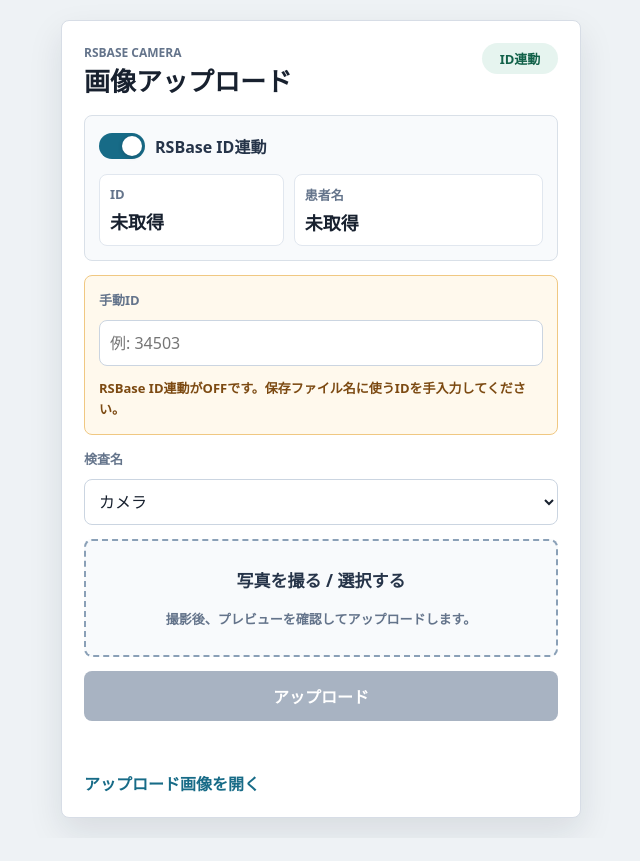
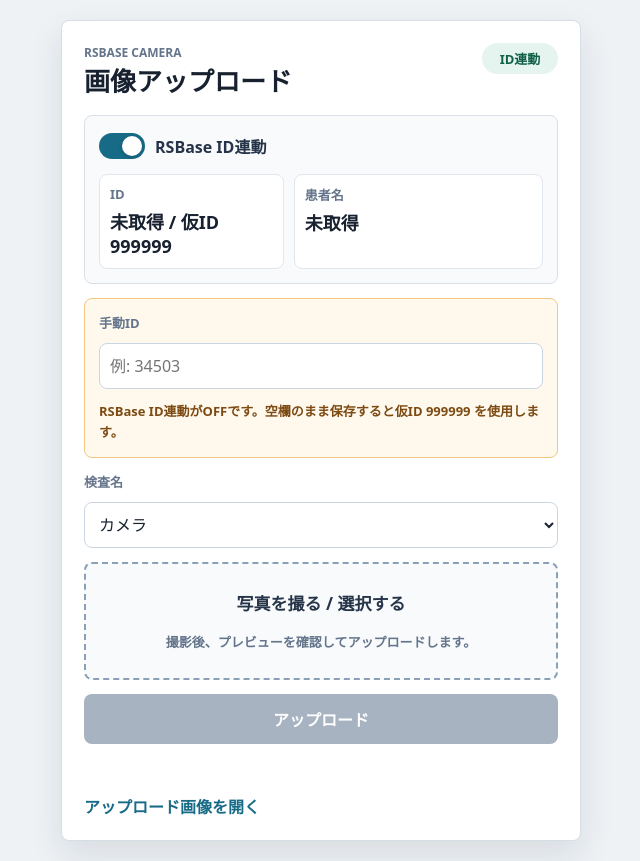
Before and after one commit to YUKI-ENT/WebCamera, a Flask app: page / in a window 1280 px wide. Shown: the whole page, without its empty margins (319-959 px from the left). Before the commit the page ends 830 px from the top, so only its background shows below. Run offline with Flask 3, Linux system fonts and the light colour scheme.

Commit message:
仮ID設定

```diff
--- a/app.py
+++ b/app.py
@@ -27,6 +27,7 @@ DEFAULT_CONFIG = {
     'allowed_extensions': ['jpg', 'jpeg', 'png', 'webp', 'gif'],
     'thept_path': r'C:\common\thept.txt',
     'exam_names': ['カメラ'],
+    'provisional_id': '999999',
 }
 
 
@@ -64,6 +65,7 @@ def save_config(config: dict) -> None:
     clean_config['max_upload_mb'] = int(clean_config['max_upload_mb'])
     clean_config['upload_dir'] = str(clean_config['upload_dir'])
     clean_config['thept_path'] = str(clean_config['thept_path'])
+    clean_config['provisional_id'] = str(clean_config['provisional_id']).strip() or DEFAULT_CONFIG['provisional_id']
     clean_config['allowed_extensions'] = [
         extension.lower().lstrip('.') for extension in clean_list(clean_config['allowed_extensions'])
     ]
@@ -85,6 +87,7 @@ def normalize_config(config: dict | None = None) -> dict:
     }
     normalized['exam_names'] = clean_list(normalized['exam_names']) or DEFAULT_CONFIG['exam_names']
     normalized['thept_path'] = str(normalized['thept_path'])
+    normalized['provisional_id'] = str(normalized['provisional_id']).strip() or DEFAULT_CONFIG['provisional_id']
 
     upload_dir = Path(normalized['upload_dir'])
     normalized['upload_dir'] = upload_dir if upload_dir.is_absolute() else APP_DIR / upload_dir
@@ -189,7 +192,10 @@ def create_app(config: dict | None = None, on_event=None) -> Flask:
 
     @app.get('/settings')
     def settings():
-        return jsonify({'exam_names': server_config['exam_names']})
+        return jsonify({
+            'exam_names': server_config['exam_names'],
+            'provisional_id': server_config['provisional_id'],
+        })
 
     @app.get('/patient')
     def patient():
@@ -211,15 +217,18 @@ def create_app(config: dict | None = None, on_event=None) -> Flask:
         if exam_name not in server_config['exam_names']:
             return jsonify({'error': '未登録の検査名です。'}), 400
 
+        used_provisional = False
         if use_rsbase:
             patient_info = parse_thept(server_config['thept_path'])
             patient_id = patient_info['id'] if patient_info['available'] else ''
             if not patient_id:
-                return jsonify({'error': patient_info['error'] or 'RSBase ID を取得できません。'}), 400
+                patient_id = server_config['provisional_id']
+                used_provisional = True
         else:
             patient_id = request.form.get('manual_id', '').strip()
             if not patient_id:
-                return jsonify({'error': '手動IDを入力してください。'}), 400
+                patient_id = server_config['provisional_id']
+                used_provisional = True
 
         filename = create_rsbase_filename(upload_dir, patient_id, exam_name, extension)
         save_path = upload_dir / filename
@@ -231,6 +240,8 @@ def create_app(config: dict | None = None, on_event=None) -> Flask:
                 'message': 'アップロードしました。',
                 'filename': filename,
                 'url': f'/uploads/{filename}',
+                'used_provisional_id': used_provisional,
+                'patient_id': patient_id,
             }
         )
 
--- a/static/app.js
+++ b/static/app.js
@@ -11,16 +11,21 @@ const linkedPatientId = document.querySelector("#linkedPatientId");
 const linkedPatientName = document.querySelector("#linkedPatientName");
 const examName = document.querySelector("#examName");
 const modeBadge = document.querySelector("#modeBadge");
+const manualHint = document.querySelector("#manualHint");
 
 let currentPatient = { id: "", name: "", available: false };
+let provisionalId = "999999";
 
 function updateManualMode() {
   const linked = useRsbase.checked;
   manualIdField.hidden = linked;
   manualId.disabled = linked;
-  manualId.required = !linked;
+  manualId.required = false;
   modeBadge.textContent = linked ? "ID連動" : "手動ID";
   modeBadge.classList.toggle("manual", !linked);
+  if (manualHint) {
+    manualHint.textContent = `RSBase ID連動がOFFです。空欄のまま保存すると仮ID ${provisionalId} を使用します。`;
+  }
   if (linked) {
     manualId.value = "";
   }
@@ -31,6 +36,8 @@ async function loadSettings() {
     const response = await fetch("/settings");
     const settings = await response.json();
     const names = settings.exam_names && settings.exam_names.length ? settings.exam_names : ["カメラ"];
+    provisionalId = settings.provisional_id || "999999";
+    updateManualMode();
     examName.replaceChildren(
       ...names.map((name) => {
         const option = document.createElement("option");
@@ -55,7 +62,7 @@ async function refreshPatient() {
     currentPatient = { id: "", name: "", available: false, error: "通信できません。" };
   }
 
-  linkedPatientId.textContent = currentPatient.id || "未取得";
+  linkedPatientId.textContent = currentPatient.id || `未取得 / 仮ID ${provisionalId}`;
   linkedPatientName.textContent = currentPatient.name || "未取得";
   linkedPatientId.classList.toggle("muted", !currentPatient.id);
   linkedPatientName.classList.toggle("muted", !currentPatient.name);
@@ -90,16 +97,6 @@ form.addEventListener("submit", async (event) => {
     return;
   }
 
-  if (useRsbase.checked && !currentPatient.id) {
-    statusText.textContent = currentPatient.error || "RSBase IDを取得できません。";
-    return;
-  }
-
-  if (!useRsbase.checked && !manualId.value.trim()) {
-    statusText.textContent = "手動IDを入力してください。";
-    return;
-  }
-
   const formData = new FormData();
   formData.append("image", file);
   formData.append("use_rsbase", useRsbase.checked ? "true" : "false");
@@ -121,7 +118,8 @@ form.addEventListener("submit", async (event) => {
       throw new Error(result.error || "アップロードに失敗しました。");
     }
 
-    statusText.textContent = `${result.message} ${result.filename}`;
+    const prefix = result.used_provisional_id ? `仮ID ${result.patient_id} で保存しました。` : result.message;
+    statusText.textContent = `${prefix} ${result.filename}`;
     uploadedLink.href = result.url;
     uploadedLink.hidden = false;
   } catch (error) {
--- a/templates/index.html
+++ b/templates/index.html
@@ -44,7 +44,7 @@
               <span>手動ID</span>
               <input id="manualId" type="text" inputmode="numeric" autocomplete="off" placeholder="例: 34503">
             </label>
-            <p class="hint">RSBase ID連動がOFFです。保存ファイル名に使うIDを手入力してください。</p>
+            <p class="hint" id="manualHint">RSBase ID連動がOFFです。空欄のまま保存すると仮IDを使用します。</p>
           </section>
 
           <label class="field">
```
Also changed, not shown: gui.py (+8 -0 lines), README.md, 1 other file.
